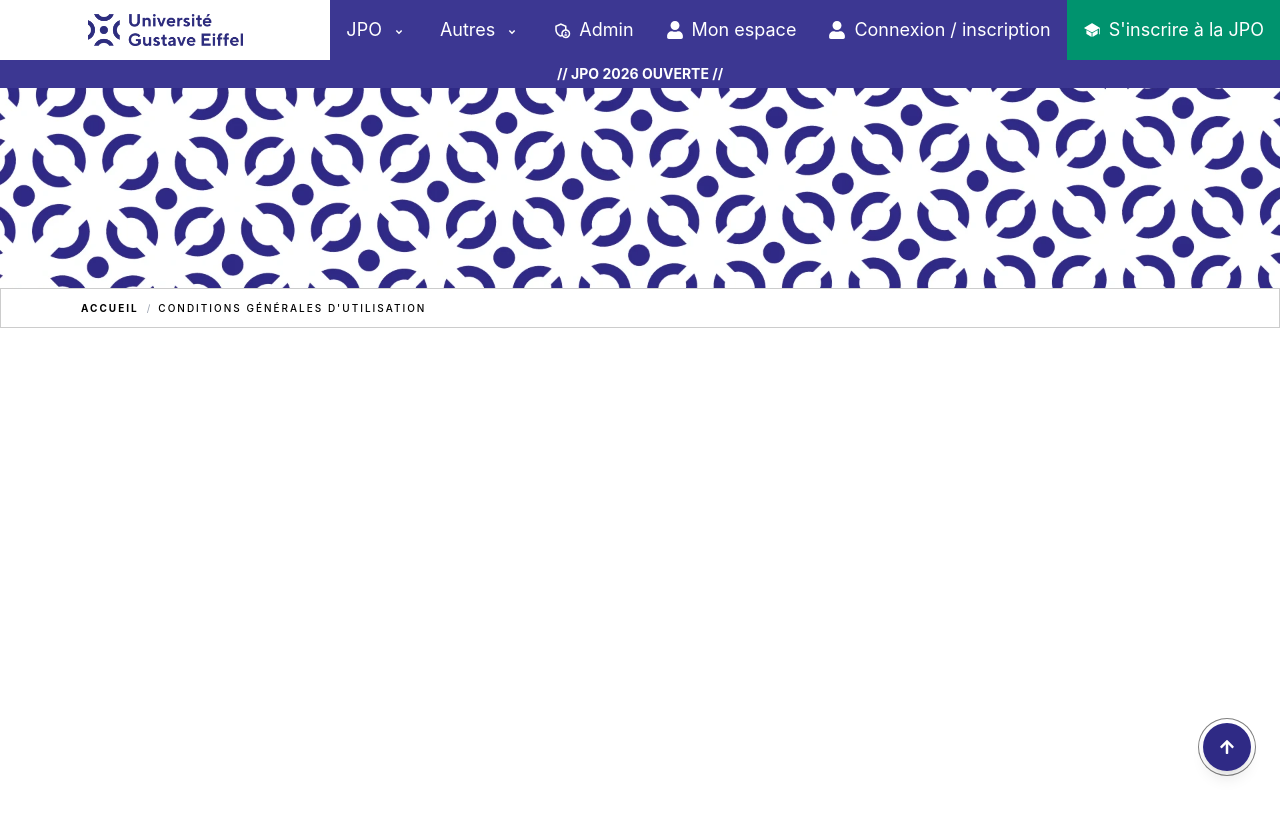
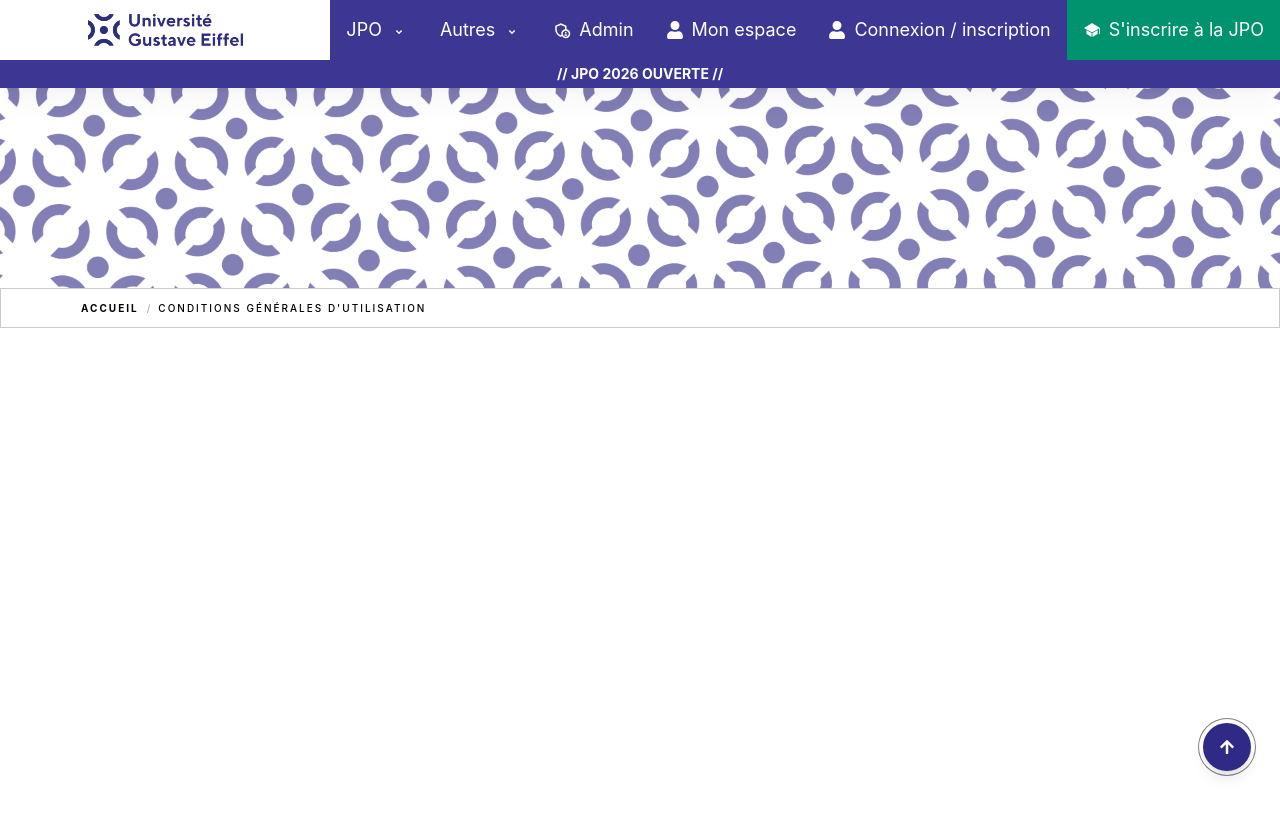
Before and after one commit to Alexouuuu/SAE501, a React (Vite) app in the folder FRONT/: page /cgu in a window 1280 px wide. Shown: the top 816 px of the page. Built offline with nearby package versions, Linux system fonts and the light colour scheme.

Commit message:
backdropblur bannerhead et shadow lg bandeau

```diff
--- a/FRONT/src/composants/bandeauNavbar.jsx
+++ b/FRONT/src/composants/bandeauNavbar.jsx
@@ -1,6 +1,6 @@
 export default function bandeauNavbar() {
     return (
-        <section className="bg-[#3c3792] py-1 text-center">
+        <section className="bg-[#3c3792] py-1 text-center shadow-xl">
             {/* <marquee direction="right" className="text-white text-lg font-bold">
                 a finir
             </marquee> */}
--- a/FRONT/src/composants/bannerHead.jsx
+++ b/FRONT/src/composants/bannerHead.jsx
@@ -3,7 +3,7 @@ import pattern from "/images/pattern.webp"
 export default function bannerHead(){
     return(
         <section className="w-full">
-            <img src={pattern} alt="pattern" className="w-full h-50 object-cover"/>
+            <img src={pattern} alt="pattern" className="w-full h-50 object-cover opacity-60"/>
         </section>
     )
 }
```
